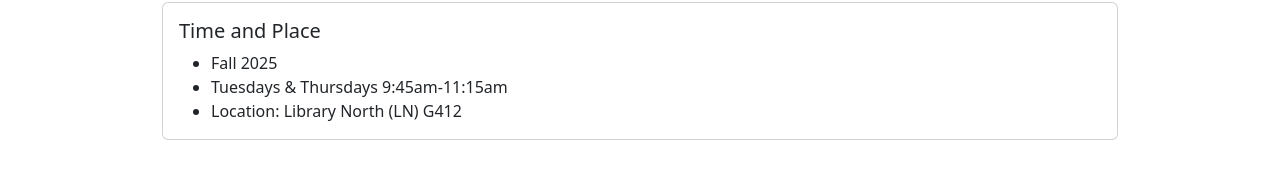
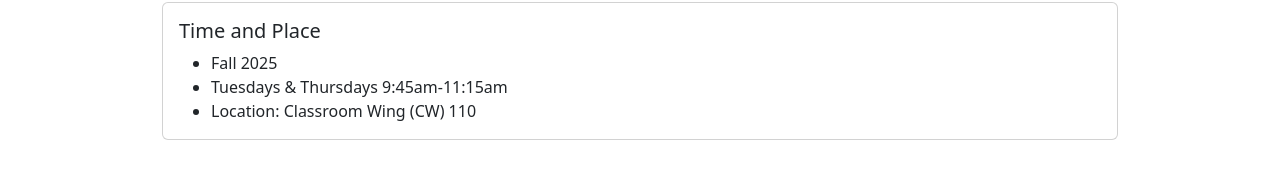
Before and after one commit to YangKCLab/social-media-ds-course, a Vue app in the folder frontend/: page / in a window 1280 px wide. Shown: the part 279-468 px from the top of the page. Built offline with nearby package versions, Linux system fonts and the light colour scheme.

Commit message:
Update classroom location from LN G412 to CW 110
Change course meeting location for Fall 2025 from Library North (LN) G412 to Classroom Wing (CW) 110 on the home page.

```diff
--- a/frontend/src/pages/Home.vue
+++ b/frontend/src/pages/Home.vue
@@ -22,7 +22,7 @@
             <ul class="mb-0">
               <li>Fall 2025</li>
               <li>Tuesdays & Thursdays 9:45am-11:15am</li>
-              <li>Location: Library North (LN) G412</li>
+              <li>Location: Classroom Wing (CW) 110</li>
             </ul>
           </div>
         </div>
```
